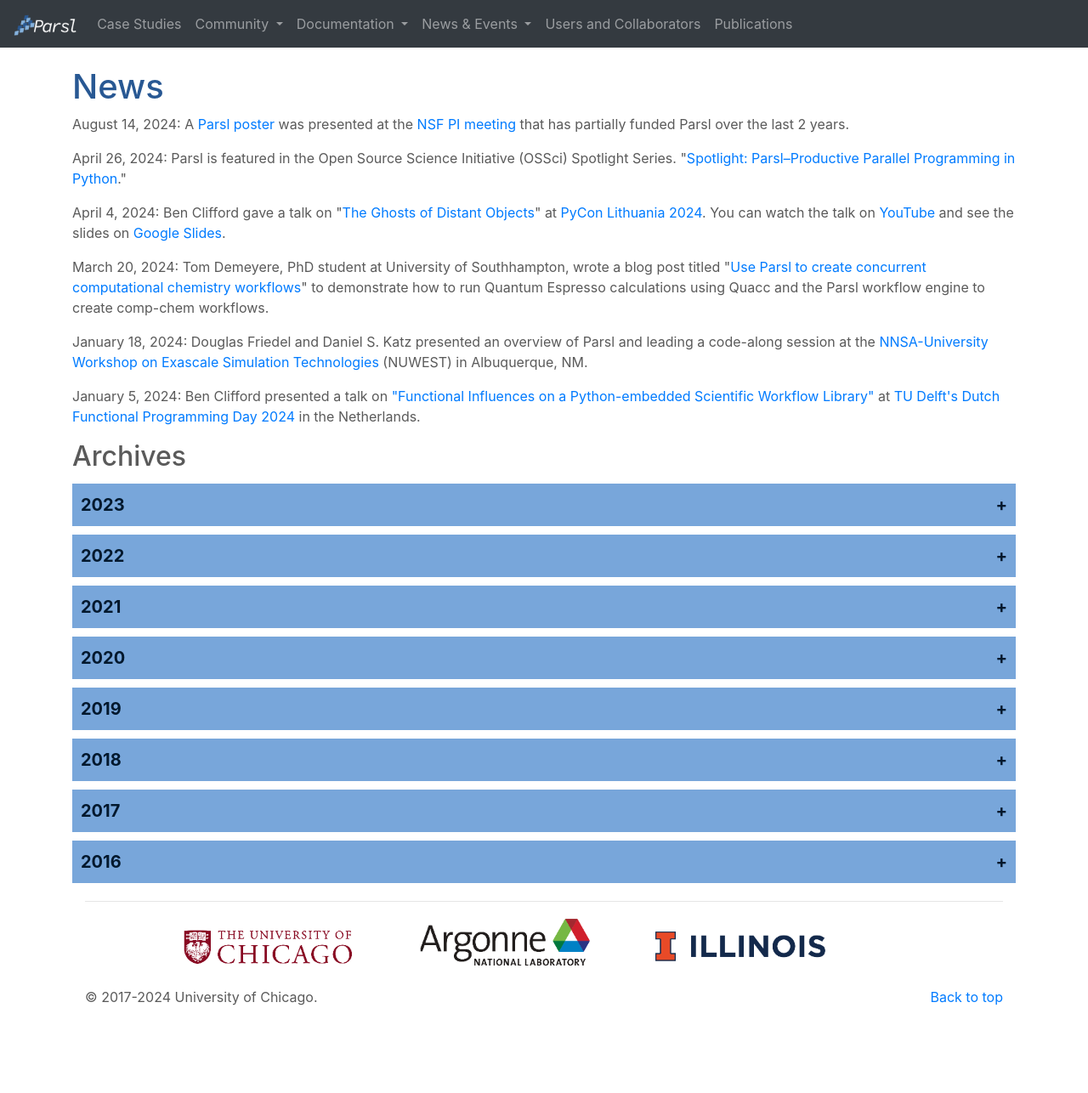
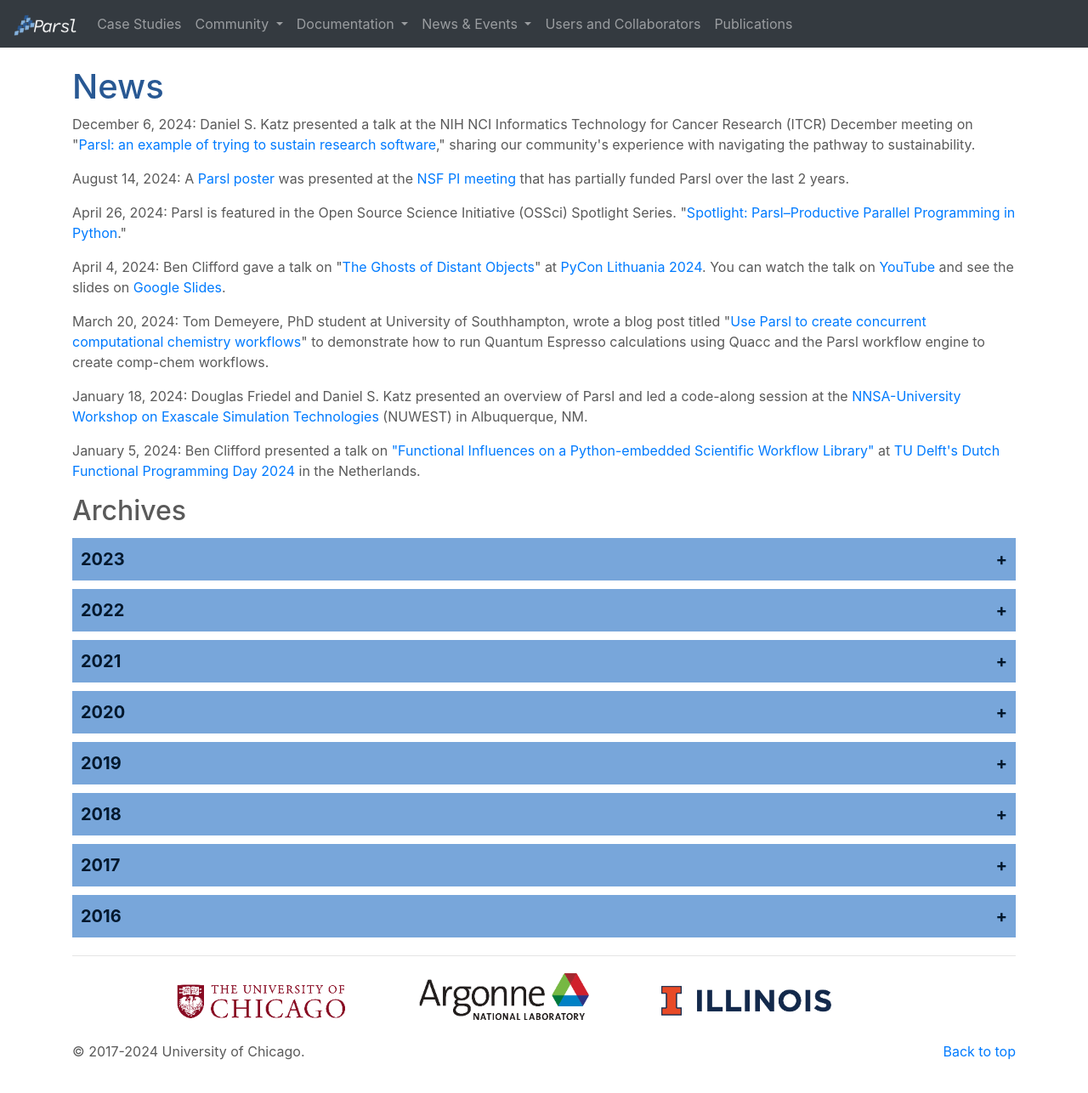
Before and after one commit to Parsl/parsl.github.io, a Jekyll site: the page built from news.html, in a window 1280 px wide and 1313 px high. Shown: the top 1286 px of the window at 85% size. Built offline with Jekyll 4.4.1, drawn with Linux system fonts in a browser that asks for light colours.

Commit message:
Add Dan's NIH NCI presentation

```diff
--- a/news.html
+++ b/news.html
@@ -16,6 +16,11 @@
         </p>
       </div>
       -->
+
+<div class="news-info">
+        <p><span class="name">December 6, 2024:</span>
+        Daniel S. Katz presented a talk at the NIH NCI Informatics Technology for Cancer Research (ITCR) December meeting on "<a href="https://zenodo.org/records/14285239" target="_blank">Parsl: an example of trying to sustain research software</a>," sharing our community's experience with navigating the pathway to sustainability.
+
 <div class="news-info">
         <p><span class="name">August 14, 2024:</span>
         A <a href="https://doi.org/10.6084/m9.figshare.26661619">Parsl poster</a> was presented at the <a href="https://confmeet.github.io/ccs2024/">NSF PI meeting</a> that has partially funded Parsl over the last 2 years.
@@ -38,7 +43,7 @@
 
   <div class="news-info">
         <p><span class="name">January 18, 2024:</span>
-        Douglas Friedel and Daniel S. Katz presented an overview of Parsl and leading a code-along session at the <a href="https://illinois-ceesd.github.io/nuwest/" target="_blank">NNSA-University Workshop on Exascale Simulation Technologies</a> (NUWEST) in Albuquerque, NM.
+        Douglas Friedel and Daniel S. Katz presented an overview of Parsl and led a code-along session at the <a href="https://illinois-ceesd.github.io/nuwest/" target="_blank">NNSA-University Workshop on Exascale Simulation Technologies</a> (NUWEST) in Albuquerque, NM.
        </div>
 
 <div class="news-info">
```
